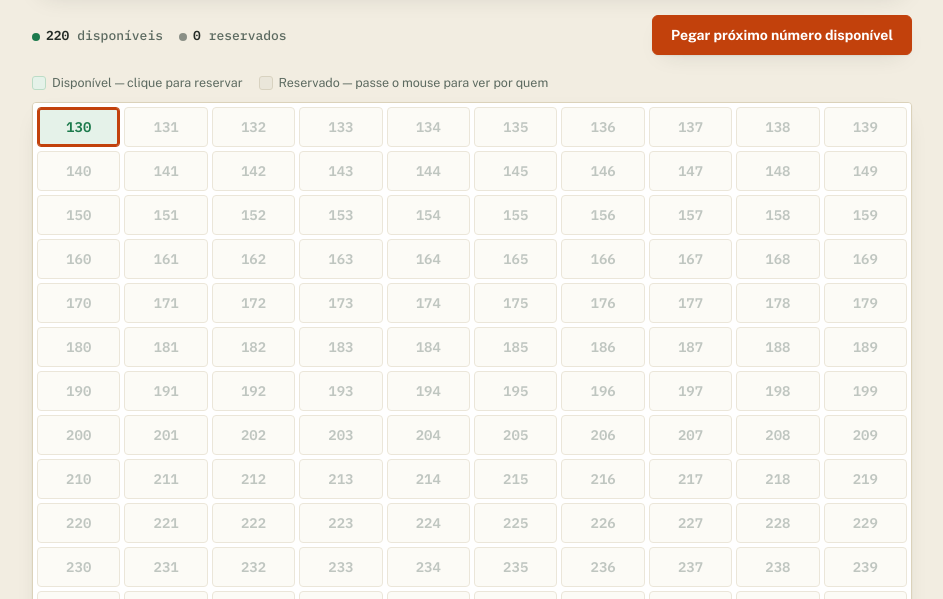
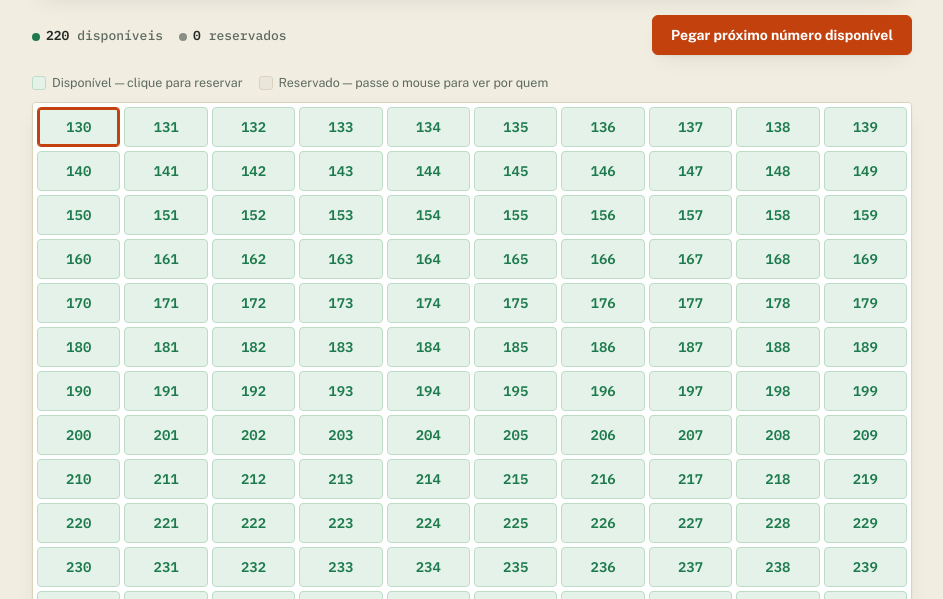
Before and after one commit to Ryan-Wes/painel-rmo, a plain HTML site: page index.html in a window 1280 px wide. Shown: the part 200-799 px from the top of the page, without its empty margins (168-1111 px from the left). Drawn offline with nearby package versions, Linux system fonts and the light colour scheme; no server answers.

Commit message:
Corrige caixa vazia ao confirmar reserva e deixa numeros disponiveis todos verdes

```diff
--- a/app.js
+++ b/app.js
@@ -177,7 +177,7 @@
       btn.textContent = 'Confirmar';
       document.getElementById('successNum').textContent = n;
       formView.style.display = 'none';
-      successView.style.display = '';
+      successView.style.display = 'block';
       // local snapshot listener will bring the authoritative record shortly;
       // reflect it immediately so the UI doesn't flicker back to "available".
       state[n] = { takenBy: name, takenAt: null };
--- a/styles.css
+++ b/styles.css
@@ -131,10 +131,7 @@ button{ font:inherit; }
 .cell.taken{ border-color:var(--taken-line); background:var(--taken-bg); color:var(--taken); cursor:pointer; }
 .cell.taken .num{ text-decoration:line-through; text-decoration-thickness:1.5px; }
 
-.cell.locked{
-  background:var(--surface-2); border-color:var(--line); color:var(--ink-faint);
-  cursor:not-allowed; opacity:.55;
-}
+.cell.locked{ cursor:not-allowed; }
 .cell.locked:hover{ filter:none; }
 
 .cell.next{
```
Also changed, not shown: 1 other file.
